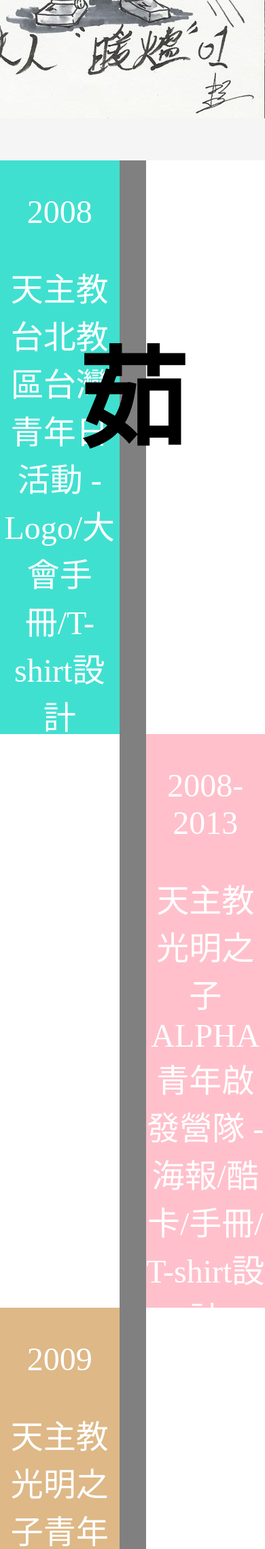
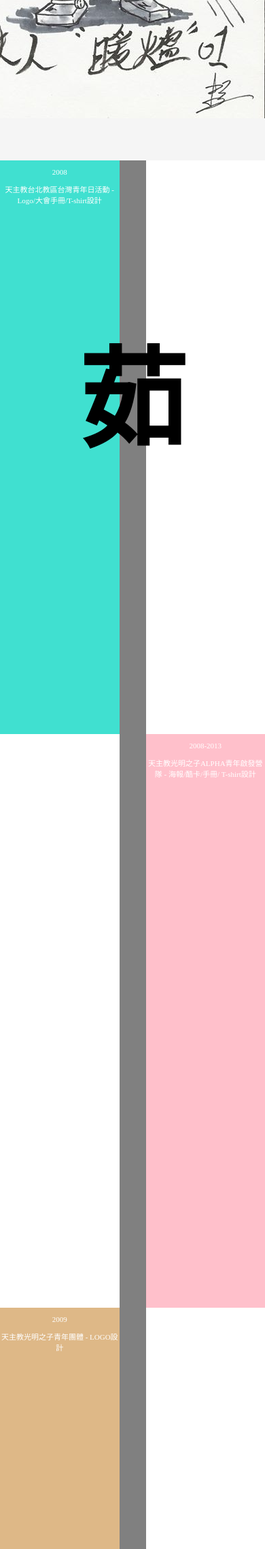
Before and after one commit to tbcey74123/WanRu, a PHP site: page /about-me.html in a window 390 px wide. Shown: the part 608-2887 px from the top of the page at 68% size. Run offline with PHP 8.4, Linux system fonts and the light colour scheme.

Commit message:
Now when the window is resized, the divs in about-me page will also resize. Moreover, when the window-size is smaller than a specific value ,the divs will all shift to the left.

```diff
--- a/about-me.html
+++ b/about-me.html
@@ -34,10 +34,10 @@
                             <p>天主教台北教區台灣青年日活動 - Logo/大會手冊/T-shirt設計</p>
                         </div>
                         <div class="about-me-middle"></div>
-                        <div class="about-me-right"></div>
+                        <div class="about-me-none"></div>
                     </div>
                     <div id="anout-me-2008-2013" class="about-me-div">
-                        <div class="about-me-left"></div>
+			<div class="about-me-none"></div>
                         <div class="about-me-middle"></div>
                         <div class="about-me-right" style="background-color:#FFC0CB">
                             <p>2008-2013</p>
@@ -50,10 +50,10 @@
                             <p>天主教光明之子青年團體 - LOGO設計</p>
                         </div>
                         <div class="about-me-middle"></div>
-                        <div class="about-me-right"></div>
+			<div class="about-me-none"></div>
                     </div>
                     <div id="about-me-2011-2014" class="about-me-div">
-                        <div class="about-me-left"></div>
+			<div class="about-me-none"></div>
                         <div class="about-me-middle"></div>
                         <div class="about-me-right" style="background-color:#CD5C5C">
                             <p>2011-2014</p>
@@ -66,10 +66,10 @@
                             <p>天主教光仁文教基金會出版品 - 節慶卡片設計</p>
                         </div>
                         <div class="about-me-middle"></div>
-                        <div class="about-me-right"></div>
+			<div class="about-me-none"></div>
                     </div>
                     <div id="about-me-2013" class="about-me-div">
-                        <div class="about-me-left"></div>
+			<div class="about-me-none"></div>
                         <div class="about-me-middle"></div>
                         <div class="about-me-right" style="background-color:#ADFF2F">
                             <p>2013</p>
@@ -85,7 +85,7 @@
                             <p>武界布農彌撒曲音樂營/T-shirt設計</p>
                         </div>
                         <div class="about-me-middle"></div>
-                        <div class="about-me-right"></div>
+			<div class="about-me-none"></div>
                     </div>
                 </div>
             <div id="footer">
--- a/css/style.css
+++ b/css/style.css
@@ -123,7 +123,6 @@ h1 {
     color: white;
     font-family: 新細明體;
     text-align: center;
-    font-size: 3em;
     vertical-align: middle;
 }
 
@@ -139,12 +138,16 @@ h1 {
     float: right;
     width: 45%;
     display: inline;
-
 }
 .about-me-left {
     height: 100%;
     float: left;
     width: 45%;
     display: inline;
-
 }
+.about-me-none {
+    height: 100%;
+    float: left;
+    width: 45%;
+    display: inline;
+}
--- a/js/main.js
+++ b/js/main.js
@@ -1,8 +1,42 @@
 $(document).ready(function(){
+    SetFontSize(0.06);
+
     $('#menu-button').click(function(){
         $('#side-bar').animate({left: "0px"},700);
     });
     $('#close-button').click(function(){
         $('#side-bar').animate({left: "-200px"},700);
     });
+
+    $(window).resize(function(){
+	if( window.innerWidth <= 680 ) {
+	    SetToOneSide();
+	}else{
+	    SetToBothSide();
+	    SetFontSize(0.06);
+        }
+	$('.about-me-div').css("height",Math.ceil(window.innerWidth * 0.45 * 1.25));
+    });
 });
+
+var SetToOneSide = function() {
+	$('.about-me-right').addClass("about-me-left");
+	$('.about-me-left').css("width","90%");
+	$('.about-me-middle').css("float","right");
+	$('.about-me-none').css("display","none");
+	SetFontSize(0.12);
+}
+
+var SetToBothSide = function() {
+	$('.about-me-right').removeClass("about-me-left");
+	$('.about-me-left').css("width","45%");
+	$('.about-me-right').css("width","45%");
+	$('.about-me-middle').css("float","left");
+	$('.about-me-none').css("display","inline");
+	SetFontSize(0.12);
+}
+var SetFontSize = function(num) {
+    var width = window.innerWidth;
+    var fontsize = Math.ceil(width * 0.45 * num);
+    $('.about-me-div').css("font-size",fontsize);
+}
```
